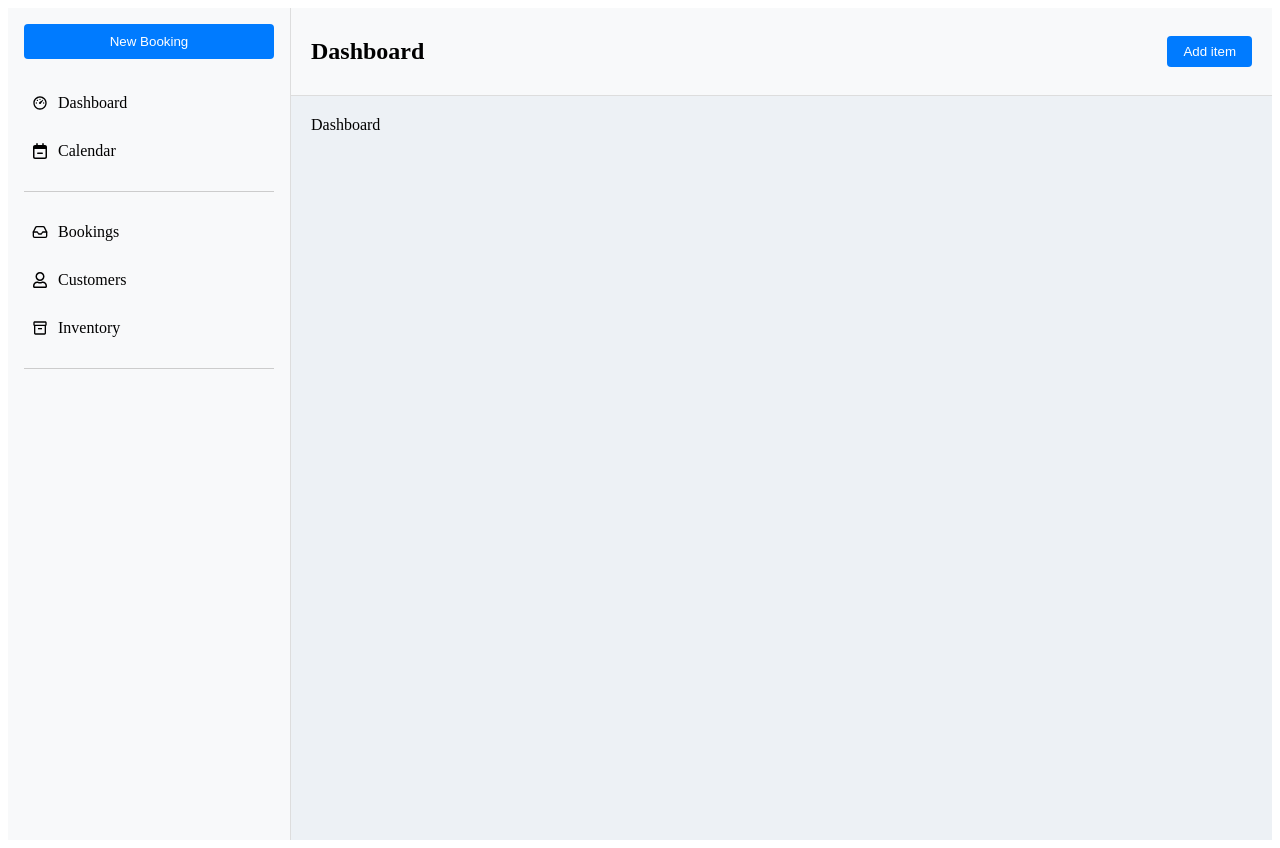
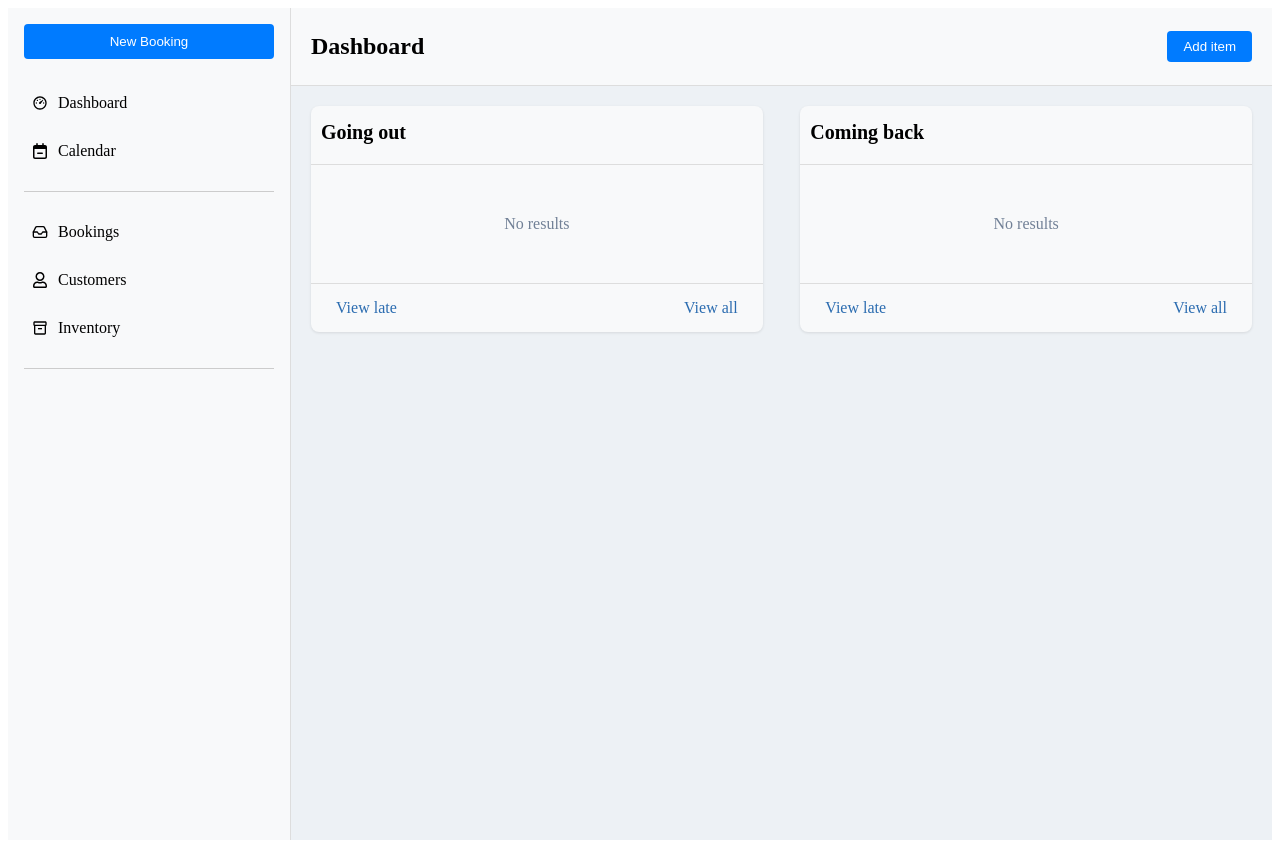
Before and after one commit to ForeverPlat/rental-software, a React (Vite) app in the folder frontend/: page / in a window 1280 px wide. Built offline with nearby package versions, Linux system fonts and the light colour scheme.

Commit message:
finished prelim design of dashboard

```diff
--- a/frontend/src/App.jsx
+++ b/frontend/src/App.jsx
@@ -9,7 +9,7 @@ import Signup from './features/auth/Signup'
 import Login from './features/auth/Login'
 import Bookings from './features/Bookings';
 import Customers from './features/Customers/Customers'
-import Dashboard from './features/Dashboard';
+import Dashboard from './features/Dashboard/Dashboard';
 import Calendar from './features/Calendar';
 import Inventory from './features/Inventory';
 
--- a/frontend/src/components/Header/Header.jsx
+++ b/frontend/src/components/Header/Header.jsx
@@ -15,7 +15,7 @@ const Header = ({ page }) => {
   };
 
   return (
-    <header style={{ display: 'flex', justifyContent: 'space-between', alignItems: 'center', padding: '10px 20px', borderBottom: '1px solid #ddd', backgroundColor: '#f8f9fa' }}>
+    <header style={{ display: 'flex', justifyContent: 'space-between', alignItems: 'center', padding: '5px 20px', borderBottom: '1px solid #ddd', backgroundColor: '#f8f9fa' }}>
       <h2>{page.charAt(0).toUpperCase() + page.slice(1)}</h2>
       <button
         style={{
--- a/frontend/src/features/Dashboard.jsx
+++ /dev/null
@@ -1,11 +0,0 @@
-import React from 'react'
-
-const Dashboard = () => {
-  return (
-    <div style={{ flexGrow: 1, padding: '20px' }}>
-      Dashboard
-    </div>
-  )
-}
-
-export default Dashboard
--- /dev/null
+++ b/frontend/src/features/Dashboard/Dashboard.css
@@ -0,0 +1,40 @@
+.container {
+  padding: 20px;
+  display: flex;
+  justify-content: space-between;
+  gap: 20px;
+}
+
+.section {
+  width: 48%;
+  background-color: #f8f9fa;
+  border-radius: 0.5rem;
+  box-shadow: 0 1px 3px rgba(0,0,0,0.1);
+}
+
+.dashboard-card-header {
+  font-size: 1.25rem;
+  font-weight: 600;
+  margin: 0px;
+  padding: 15px 10px 20px;
+  border-bottom: 1px solid #ddd;
+}
+
+.results {
+  color: #718096;
+  padding: 50px 0px;
+  text-align: center;
+}
+
+.links {
+  display: flex;
+  justify-content: space-between;
+  border-top: 1px solid #ddd;
+  padding: 15px 25px;
+  gap: 0.5rem;
+}
+
+.link {
+  color: #2b6cb0;
+  cursor: pointer;
+}
--- /dev/null
+++ b/frontend/src/features/Dashboard/Dashboard.jsx
@@ -0,0 +1,28 @@
+import React from 'react';
+import './Dashboard.css';
+
+const Dashboard = () => {
+  return (
+    // will prob have to make a component for this
+    <div className="container">
+      <div className="section">
+        <h2 className='dashboard-card-header'>Going out</h2>
+        <div className="results">No results</div>
+        <div className="links">
+          <div className="link">View late</div>
+          <div className="link">View all</div>
+        </div>
+      </div>
+      <div className="section">
+        <h2 className='dashboard-card-header'>Coming back</h2>
+        <div className="results">No results</div>
+        <div className="links">
+          <div className="link">View late</div>
+          <div className="link">View all</div>
+        </div>
+      </div>
+    </div>
+  );
+};
+
+export default Dashboard;
```
Also changed, not shown: frontend/src/components/Header/Header.css (deleted, +0 -40 lines).
